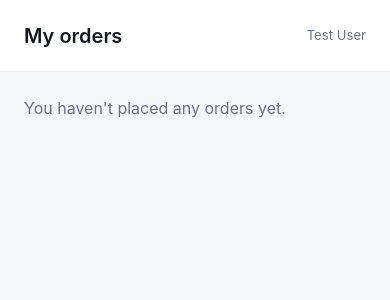
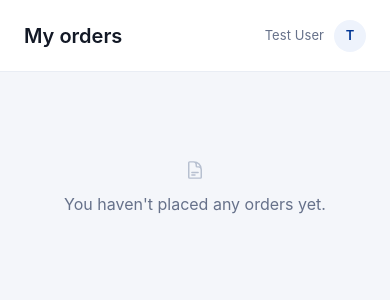
Before and after one commit to RoyalKusi/buyandmarket, a Laravel app: page /dashboard in a window 390 px wide. Shown: the top 300 px of the page. Run offline with Laravel 12, Linux system fonts and the light colour scheme; a user stored in the database is signed in; data comes from the database, SQL or seed files in the repository; data that the repository does not hold is empty; style sheets or scripts are compiled from the project's sources; some libraries are stand-ins or nearby versions; some web fonts are replaced.

Commit message:
Add web social login, dashboard icon pass, and drop mobile Search tab
- Extract SocialAccountResolver shared between the mobile API and new
  web OAuth controllers so account-matching rules never drift
- Add Google/Facebook sign-in via Socialite's redirect flow for the
  web storefront, with guest-gated routes and session regeneration
- Add a centralized <x-icon> Blade component (Heroicons-outline style
  matching the existing cart icon) and apply it across the dashboard
  sidebar, buyer orders/addresses/wishlist pages, and the PDP's
  assistant link
- Remove the mobile bottom nav's Search tab now that a persistent top
  search bar exists; /search remains reachable via push

Co-Authored-By: Claude Sonnet 5 <noreply@anthropic.com>
Claude-Session: https://claude.ai/code/session_014wJquLESTkVYgccd2zHXvA

```diff
--- a/config/services.php
+++ b/config/services.php
@@ -62,21 +62,27 @@ return [
         'return_url' => env('PAYNOW_RETURN_URL'),
     ],
 
-    // Mobile social sign-in (App\Http\Controllers\Api\V1\SocialAuthController):
-    // the app performs native Google/Facebook sign-in on-device and sends
-    // the resulting provider access token here to verify and exchange for
-    // a Sanctum token — never a server-side redirect flow, so 'redirect'
-    // is unused but required by Socialite's config shape.
+    // Shared by two sign-in flows using the same Google/Facebook app:
+    // the web's "Continue with Google/Facebook" (App\Http\Controllers\
+    // Auth\SocialLoginController), a real server-redirect OAuth flow,
+    // and the mobile API's (App\Http\Controllers\Api\V1\
+    // SocialAuthController), which never redirects — the app signs in
+    // natively on-device and sends the resulting provider access token
+    // here instead. 'redirect' below is a fallback only; the web
+    // controller always overrides it at call time via Socialite's own
+    // ->redirectUrl(route('social.callback', $provider)), since the
+    // callback URL depends on this app's own domain, not something a
+    // static config value could know in every environment.
     'google' => [
         'client_id' => env('GOOGLE_CLIENT_ID'),
         'client_secret' => env('GOOGLE_CLIENT_SECRET'),
-        'redirect' => env('GOOGLE_REDIRECT_URI', '/'),
+        'redirect' => env('GOOGLE_REDIRECT_URI', '/auth/google/callback'),
     ],
 
     'facebook' => [
         'client_id' => env('FACEBOOK_CLIENT_ID'),
         'client_secret' => env('FACEBOOK_CLIENT_SECRET'),
-        'redirect' => env('FACEBOOK_REDIRECT_URI', '/'),
+        'redirect' => env('FACEBOOK_REDIRECT_URI', '/auth/facebook/callback'),
     ],
 
     // TDD §5/§8.4: the AI platform layer's provider boundary
--- a/resources/views/auth/login.blade.php
+++ b/resources/views/auth/login.blade.php
@@ -40,4 +40,6 @@
         New to BuyAndMarket?
         <a href="{{ route('register') }}" class="text-blue-600 hover:underline">Create an account</a>
     </p>
+
+    <x-social-login-buttons />
 </x-layouts.guest>
--- a/resources/views/auth/register.blade.php
+++ b/resources/views/auth/register.blade.php
@@ -52,4 +52,6 @@
         Already have an account?
         <a href="{{ route('login') }}" class="text-blue-600 hover:underline">Sign in</a>
     </p>
+
+    <x-social-login-buttons />
 </x-layouts.guest>
--- /dev/null
+++ b/resources/views/components/icon.blade.php
@@ -0,0 +1,31 @@
+@props(['name'])
+@php
+    // Heroicons v2 "outline" paths (24x24, stroke-based) — same visual
+    // language as the header's existing cart icon
+    // (livewire/storefront/cart-drawer.blade.php), just centralised here
+    // instead of each caller hand-rolling its own <svg>.
+    $paths = [
+        'orders' => 'M19.5 14.25v-2.625a3.375 3.375 0 0 0-3.375-3.375h-1.5A1.125 1.125 0 0 1 13.5 7.125v-1.5a3.375 3.375 0 0 0-3.375-3.375H8.25m0 12.75h7.5m-7.5 3H12M10.5 2.25H5.625c-.621 0-1.125.504-1.125 1.125v17.25c0 .621.504 1.125 1.125 1.125h12.75c.621 0 1.125-.504 1.125-1.125V11.25a9 9 0 0 0-9-9Z',
+        'map-pin' => 'M15 10.5a3 3 0 1 1-6 0 3 3 0 0 1 6 0Z M19.5 10.5c0 7.142-7.5 11.25-7.5 11.25S4.5 17.642 4.5 10.5a7.5 7.5 0 1 1 15 0Z',
+        'heart' => 'M21 8.25c0-2.485-2.099-4.5-4.688-4.5-1.935 0-3.597 1.126-4.312 2.733-.715-1.607-2.377-2.733-4.313-2.733C5.1 3.75 3 5.765 3 8.25c0 7.22 9 12 9 12s9-4.78 9-12Z',
+        'chat' => 'M20.25 8.511c.884.284 1.5 1.128 1.5 2.097v4.286c0 1.136-.847 2.1-1.98 2.193-.34.027-.68.052-1.02.072v3.091l-3-3c-1.354 0-2.694-.055-4.02-.163a2.115 2.115 0 0 1-.825-.242m9.345-8.334a2.126 2.126 0 0 0-.476-.095 48.64 48.64 0 0 0-8.048 0c-1.131.094-1.976 1.057-1.976 2.192v4.286c0 .837.46 1.58 1.155 1.951m9.345-8.334V6.637c0-1.621-1.152-3.026-2.76-3.235A48.455 48.455 0 0 0 11.25 3c-2.115 0-4.198.137-6.24.402-1.608.209-2.76 1.614-2.76 3.235v6.226c0 1.621 1.152 3.026 2.76 3.235.577.075 1.157.14 1.74.194V21l4.155-4.155',
+        'shield-check' => 'M9 12.75 11.25 15 15 9.75m-3-7.036A11.959 11.959 0 0 1 3.598 6 11.99 11.99 0 0 0 3 9.749c0 5.592 3.824 10.29 9 11.623 5.176-1.332 9-6.03 9-11.622 0-1.31-.21-2.571-.598-3.751h-.152c-3.196 0-6.1-1.248-8.25-3.285Z',
+        'storefront' => 'M13.5 21v-7.5a.75.75 0 0 1 .75-.75h3a.75.75 0 0 1 .75.75V21m-4.5 0H2.36m11.14 0H18m0 0h3.64m-1.39 0V9.349M3.75 21V9.349m0 0a3.001 3.001 0 0 0 3.75-.615A2.993 2.993 0 0 0 9.75 9.75c.896 0 1.7-.393 2.25-1.016a2.993 2.993 0 0 0 2.25 1.016c.896 0 1.7-.393 2.25-1.016a3.001 3.001 0 0 0 3.75.614m-16.5 0a3.004 3.004 0 0 1-.621-4.72L4.773 2.86A1.5 1.5 0 0 1 5.877 2.25h12.246c.44 0 .859.219 1.104.61l1.355 2.246a3.004 3.004 0 0 1-.621 4.72m-16.5 0v.75',
+        'archive-box' => 'M20.25 7.5l-.625 10.632a2.25 2.25 0 0 1-2.247 2.118H6.622a2.25 2.25 0 0 1-2.247-2.118L3.75 7.5M10 11.25h4M3.375 7.5h17.25c.621 0 1.125-.504 1.125-1.125v-1.5c0-.621-.504-1.125-1.125-1.125H3.375c-.621 0-1.125.504-1.125 1.125v1.5c0 .621.504 1.125 1.125 1.125Z',
+        'shopping-bag' => 'M15.75 10.5V6a3.75 3.75 0 1 0-7.5 0v4.5m11.356-1.993l1.263 12c.07.665-.45 1.243-1.119 1.243H4.25a1.125 1.125 0 0 1-1.12-1.243l1.264-12A1.125 1.125 0 0 1 5.513 7.5h12.974c.576 0 1.059.435 1.119 1.007Z',
+        'truck' => 'M8.25 18.75a1.5 1.5 0 0 1-3 0m3 0a1.5 1.5 0 0 0-3 0m3 0h6m-9 0H3.375a1.125 1.125 0 0 1-1.125-1.125V14.25m17.25 4.5a1.5 1.5 0 0 1-3 0m3 0a1.5 1.5 0 0 0-3 0m3 0h1.125c.621 0 1.129-.504 1.09-1.124a17.902 17.902 0 0 0-3.213-9.193 2.056 2.056 0 0 0-1.58-.86H14.25M16.5 18.75h-2.25m0-11.177v-.958c0-.568-.422-1.048-.987-1.106a48.554 48.554 0 0 0-10.026 0 1.106 1.106 0 0 0-.987 1.106v7.635m12-6.677v6.677m0 0h-12',
+        'megaphone' => 'M10.34 15.84c-.688-.06-1.386-.09-2.09-.09H7.5a4.5 4.5 0 1 1 0-9h.75c.704 0 1.402-.03 2.09-.09m0 9.18c.253.962.584 1.892.985 2.783.247.55.067 1.21-.46 1.511l-.657.38c-.552.32-1.265.123-1.539-.46a21.14 21.14 0 0 1-1.32-3.308m2.991-6.936c.252-.962.584-1.892.985-2.783.247-.55.067-1.21-.46-1.512l-.657-.38c-.552-.32-1.265-.12-1.539.46a21.126 21.126 0 0 0-1.32 3.308m8.138-3.447 3.924-1.47c1.18-.44 2.37.44 2.37 1.59v10.6c0 1.15-1.19 2.03-2.37 1.59l-3.924-1.47m0-11.52a7.53 7.53 0 0 1 0 11.52',
+        'check-badge' => 'M9 12.75 11.25 15 15 9.75M21 12a9 9 0 1 1-18 0 9 9 0 0 1 18 0Z',
+        'flag' => 'M3 3v1.5M3 21v-6m0 0 2.77-.693a9 9 0 0 1 6.208.682l.108.054a9 9 0 0 0 6.086.71l3.114-.732a48.524 48.524 0 0 1-.005-10.499l-3.11.732a9 9 0 0 1-6.085-.711l-.108-.054a9 9 0 0 0-6.208-.682L3 4.5M3 15V4.5',
+        'star' => 'M11.48 3.499a.562.562 0 0 1 1.04 0l2.125 5.111a.563.563 0 0 0 .475.345l5.518.442c.499.04.701.663.321.988l-4.204 3.602a.563.563 0 0 0-.182.557l1.285 5.385a.562.562 0 0 1-.84.61l-4.725-2.885a.562.562 0 0 0-.586 0L6.982 21.54a.562.562 0 0 1-.84-.61l1.285-5.386a.562.562 0 0 0-.182-.557l-4.204-3.602a.562.562 0 0 1 .321-.988l5.518-.442a.563.563 0 0 0 .475-.345L11.48 3.5Z',
+        'clipboard' => 'M15.666 3.888A2.25 2.25 0 0 0 13.5 2.25h-3a2.25 2.25 0 0 0-2.166 1.638m7.332 0c.055.194.084.4.084.612a.75.75 0 0 1-.75.75H9a.75.75 0 0 1-.75-.75c0-.212.03-.418.084-.612m7.332 0c.646.049 1.288.11 1.927.184 1.1.128 1.907 1.077 1.907 2.185V19.5a2.25 2.25 0 0 1-2.25 2.25H6.75A2.25 2.25 0 0 1 4.5 19.5V6.257c0-1.108.806-2.057 1.907-2.185a48.208 48.208 0 0 1 1.927-.184',
+        'sparkles' => 'M9.813 15.904 9 18.75l-.813-2.846a4.5 4.5 0 0 0-3.09-3.09L2.25 12l2.846-.813a4.5 4.5 0 0 0 3.09-3.09L9 5.25l.813 2.846a4.5 4.5 0 0 0 3.09 3.09L15.75 12l-2.846.813a4.5 4.5 0 0 0-3.09 3.09ZM18.259 8.715 18 9.75l-.259-1.035a3.375 3.375 0 0 0-2.455-2.456L14.25 6l1.036-.259a3.375 3.375 0 0 0 2.455-2.456L18 2.25l.259 1.035a3.375 3.375 0 0 0 2.456 2.456L21.75 6l-1.035.259a3.375 3.375 0 0 0-2.456 2.456Z',
+        'sign-out' => 'M15.75 9V5.25A2.25 2.25 0 0 0 13.5 3h-6a2.25 2.25 0 0 0-2.25 2.25v13.5A2.25 2.25 0 0 0 7.5 21h6a2.25 2.25 0 0 0 2.25-2.25V15M12 9l3 3m0 0-3 3m3-3H3',
+        'plus-circle' => 'M12 9v6m3-3H9m12 0a9 9 0 1 1-18 0 9 9 0 0 1 18 0Z',
+        'trash' => 'm14.74 9-.346 9m-4.788 0L9.26 9m9.968-3.21c.342.052.682.107 1.022.166m-1.022-.165L18.16 19.673a2.25 2.25 0 0 1-2.244 2.077H8.084a2.25 2.25 0 0 1-2.244-2.077L4.772 5.79m14.456 0a48.108 48.108 0 0 0-3.478-.397m-12 .562c.34-.059.68-.114 1.022-.165m0 0a48.11 48.11 0 0 1 3.478-.397m7.5 0v-.916c0-1.18-.91-2.164-2.09-2.201a51.964 51.964 0 0 0-3.32 0c-1.18.037-2.09 1.022-2.09 2.201v.916m7.5 0a48.667 48.667 0 0 0-7.5 0',
+        'chevron-right' => 'M8.25 4.5l7.5 7.5-7.5 7.5',
+    ];
+@endphp
+<svg xmlns="http://www.w3.org/2000/svg" fill="none" viewBox="0 0 24 24" stroke-width="1.75" stroke="currentColor" {{ $attributes->merge(['class' => 'w-5 h-5']) }} aria-hidden="true">
+    <path stroke-linecap="round" stroke-linejoin="round" d="{{ $paths[$name] ?? '' }}" />
+</svg>
--- a/resources/views/components/layouts/dashboard.blade.php
+++ b/resources/views/components/layouts/dashboard.blade.php
@@ -27,62 +27,67 @@
             <nav class="flex-1 px-3 py-4 space-y-6 text-body-md">
                 <div>
                     <p class="px-3 text-caption uppercase tracking-wide text-slate-400 mb-2">My account</p>
-                    <a href="{{ route('dashboard') }}" class="block rounded-sm px-3 py-2 {{ $active === 'buyer' ? 'bg-blue-50 text-blue-600' : 'text-slate-600 hover:bg-slate-50' }}">Orders</a>
-                    <a href="{{ route('dashboard.addresses') }}" class="block rounded-sm px-3 py-2 {{ $active === 'addresses' ? 'bg-blue-50 text-blue-600' : 'text-slate-600 hover:bg-slate-50' }}">Addresses</a>
-                    <a href="{{ route('dashboard.wishlist') }}" class="block rounded-sm px-3 py-2 {{ $active === 'wishlist' ? 'bg-blue-50 text-blue-600' : 'text-slate-600 hover:bg-slate-50' }}">Wishlist</a>
-                    <a href="{{ route('dashboard.assistant') }}" class="block rounded-sm px-3 py-2 {{ $active === 'assistant' ? 'bg-blue-50 text-blue-600' : 'text-slate-600 hover:bg-slate-50' }}">Ask BM Assistant</a>
-                    <a href="{{ route('dashboard.security') }}" class="block rounded-sm px-3 py-2 {{ $active === 'security' ? 'bg-blue-50 text-blue-600' : 'text-slate-600 hover:bg-slate-50' }}">Security</a>
+                    <a href="{{ route('dashboard') }}" class="flex items-center gap-2.5 rounded-sm px-3 py-2 {{ $active === 'buyer' ? 'bg-blue-50 text-blue-600' : 'text-slate-600 hover:bg-slate-50' }}"><x-icon name="orders" class="w-5 h-5 shrink-0" />Orders</a>
+                    <a href="{{ route('dashboard.addresses') }}" class="flex items-center gap-2.5 rounded-sm px-3 py-2 {{ $active === 'addresses' ? 'bg-blue-50 text-blue-600' : 'text-slate-600 hover:bg-slate-50' }}"><x-icon name="map-pin" class="w-5 h-5 shrink-0" />Addresses</a>
+                    <a href="{{ route('dashboard.wishlist') }}" class="flex items-center gap-2.5 rounded-sm px-3 py-2 {{ $active === 'wishlist' ? 'bg-blue-50 text-blue-600' : 'text-slate-600 hover:bg-slate-50' }}"><x-icon name="heart" class="w-5 h-5 shrink-0" />Wishlist</a>
+                    <a href="{{ route('dashboard.assistant') }}" class="flex items-center gap-2.5 rounded-sm px-3 py-2 {{ $active === 'assistant' ? 'bg-blue-50 text-blue-600' : 'text-slate-600 hover:bg-slate-50' }}"><x-icon name="chat" class="w-5 h-5 shrink-0" />Ask BM Assistant</a>
+                    <a href="{{ route('dashboard.security') }}" class="flex items-center gap-2.5 rounded-sm px-3 py-2 {{ $active === 'security' ? 'bg-blue-50 text-blue-600' : 'text-slate-600 hover:bg-slate-50' }}"><x-icon name="shield-check" class="w-5 h-5 shrink-0" />Security</a>
                 </div>
 
                 @if ($user?->seller)
                     <div>
                         <p class="px-3 text-caption uppercase tracking-wide text-slate-400 mb-2">Seller</p>
-                        <a href="{{ route('seller.dashboard.index') }}" class="block rounded-sm px-3 py-2 {{ $active === 'seller.overview' ? 'bg-blue-50 text-blue-600' : 'text-slate-600 hover:bg-slate-50' }}">Overview</a>
-                        <a href="{{ route('seller.dashboard.products') }}" class="block rounded-sm px-3 py-2 {{ $active === 'seller.products' ? 'bg-blue-50 text-blue-600' : 'text-slate-600 hover:bg-slate-50' }}">Products</a>
-                        <a href="{{ route('seller.dashboard.orders') }}" class="block rounded-sm px-3 py-2 {{ $active === 'seller.orders' ? 'bg-blue-50 text-blue-600' : 'text-slate-600 hover:bg-slate-50' }}">Orders</a>
-                        <a href="{{ route('seller.dashboard.delivery') }}" class="block rounded-sm px-3 py-2 {{ $active === 'seller.delivery' ? 'bg-blue-50 text-blue-600' : 'text-slate-600 hover:bg-slate-50' }}">Delivery</a>
-                        <a href="{{ route('seller.dashboard.sponsored-campaigns') }}" class="block rounded-sm px-3 py-2 {{ $active === 'seller.sponsored' ? 'bg-blue-50 text-blue-600' : 'text-slate-600 hover:bg-slate-50' }}">Sponsored campaigns</a>
+                        <a href="{{ route('seller.dashboard.index') }}" class="flex items-center gap-2.5 rounded-sm px-3 py-2 {{ $active === 'seller.overview' ? 'bg-blue-50 text-blue-600' : 'text-slate-600 hover:bg-slate-50' }}"><x-icon name="storefront" class="w-5 h-5 shrink-0" />Overview</a>
+                        <a href="{{ route('seller.dashboard.products') }}" class="flex items-center gap-2.5 rounded-sm px-3 py-2 {{ $active === 'seller.products' ? 'bg-blue-50 text-blue-600' : 'text-slate-600 hover:bg-slate-50' }}"><x-icon name="archive-box" class="w-5 h-5 shrink-0" />Products</a>
+                        <a href="{{ route('seller.dashboard.orders') }}" class="flex items-center gap-2.5 rounded-sm px-3 py-2 {{ $active === 'seller.orders' ? 'bg-blue-50 text-blue-600' : 'text-slate-600 hover:bg-slate-50' }}"><x-icon name="shopping-bag" class="w-5 h-5 shrink-0" />Orders</a>
+                        <a href="{{ route('seller.dashboard.delivery') }}" class="flex items-center gap-2.5 rounded-sm px-3 py-2 {{ $active === 'seller.delivery' ? 'bg-blue-50 text-blue-600' : 'text-slate-600 hover:bg-slate-50' }}"><x-icon name="truck" class="w-5 h-5 shrink-0" />Delivery</a>
+                        <a href="{{ route('seller.dashboard.sponsored-campaigns') }}" class="flex items-center gap-2.5 rounded-sm px-3 py-2 {{ $active === 'seller.sponsored' ? 'bg-blue-50 text-blue-600' : 'text-slate-600 hover:bg-slate-50' }}"><x-icon name="megaphone" class="w-5 h-5 shrink-0" />Sponsored campaigns</a>
                     </div>
                 @else
                     <div>
-                        <a href="{{ route('dashboard.become-seller') }}" class="block rounded-sm px-3 py-2 {{ $active === 'become-seller' ? 'bg-blue-50 text-blue-600' : 'text-slate-600 hover:bg-slate-50' }}">Become a seller</a>
+                        <a href="{{ route('dashboard.become-seller') }}" class="flex items-center gap-2.5 rounded-sm px-3 py-2 {{ $active === 'become-seller' ? 'bg-blue-50 text-blue-600' : 'text-slate-600 hover:bg-slate-50' }}"><x-icon name="plus-circle" class="w-5 h-5 shrink-0" />Become a seller</a>
                     </div>
                 @endif
 
                 @if ($user?->shipper)
                     <div>
                         <p class="px-3 text-caption uppercase tracking-wide text-slate-400 mb-2">Shipper</p>
-                        <a href="{{ route('shipper.dashboard.index') }}" class="block rounded-sm px-3 py-2 {{ $active === 'shipper' ? 'bg-blue-50 text-blue-600' : 'text-slate-600 hover:bg-slate-50' }}">Deliveries</a>
+                        <a href="{{ route('shipper.dashboard.index') }}" class="flex items-center gap-2.5 rounded-sm px-3 py-2 {{ $active === 'shipper' ? 'bg-blue-50 text-blue-600' : 'text-slate-600 hover:bg-slate-50' }}"><x-icon name="truck" class="w-5 h-5 shrink-0" />Deliveries</a>
                     </div>
                 @else
                     <div>
-                        <a href="{{ route('dashboard.become-shipper') }}" class="block rounded-sm px-3 py-2 {{ $active === 'become-shipper' ? 'bg-blue-50 text-blue-600' : 'text-slate-600 hover:bg-slate-50' }}">Become a shipper</a>
+                        <a href="{{ route('dashboard.become-shipper') }}" class="flex items-center gap-2.5 rounded-sm px-3 py-2 {{ $active === 'become-shipper' ? 'bg-blue-50 text-blue-600' : 'text-slate-600 hover:bg-slate-50' }}"><x-icon name="plus-circle" class="w-5 h-5 shrink-0" />Become a shipper</a>
                     </div>
                 @endif
 
                 @if ($user?->hasRole('admin'))
                     <div>
                         <p class="px-3 text-caption uppercase tracking-wide text-slate-400 mb-2">Admin</p>
-                        <a href="{{ route('admin.dashboard.sellers') }}" class="block rounded-sm px-3 py-2 {{ $active === 'admin.sellers' ? 'bg-blue-50 text-blue-600' : 'text-slate-600 hover:bg-slate-50' }}">Seller approvals</a>
-                        <a href="{{ route('admin.dashboard.products') }}" class="block rounded-sm px-3 py-2 {{ $active === 'admin.products' ? 'bg-blue-50 text-blue-600' : 'text-slate-600 hover:bg-slate-50' }}">Product moderation</a>
-                        <a href="{{ route('admin.dashboard.reviews') }}" class="block rounded-sm px-3 py-2 {{ $active === 'admin.reviews' ? 'bg-blue-50 text-blue-600' : 'text-slate-600 hover:bg-slate-50' }}">Reviews</a>
-                        <a href="{{ route('admin.dashboard.sponsored-campaigns') }}" class="block rounded-sm px-3 py-2 {{ $active === 'admin.sponsored' ? 'bg-blue-50 text-blue-600' : 'text-slate-600 hover:bg-slate-50' }}">Sponsored campaigns</a>
-                        <a href="{{ route('admin.dashboard.audit-log') }}" class="block rounded-sm px-3 py-2 {{ $active === 'admin.audit' ? 'bg-blue-50 text-blue-600' : 'text-slate-600 hover:bg-slate-50' }}">Audit log</a>
-                        <a href="{{ route('admin.dashboard.ai-monitoring') }}" class="block rounded-sm px-3 py-2 {{ $active === 'admin.ai' ? 'bg-blue-50 text-blue-600' : 'text-slate-600 hover:bg-slate-50' }}">AI monitoring</a>
+                        <a href="{{ route('admin.dashboard.sellers') }}" class="flex items-center gap-2.5 rounded-sm px-3 py-2 {{ $active === 'admin.sellers' ? 'bg-blue-50 text-blue-600' : 'text-slate-600 hover:bg-slate-50' }}"><x-icon name="check-badge" class="w-5 h-5 shrink-0" />Seller approvals</a>
+                        <a href="{{ route('admin.dashboard.products') }}" class="flex items-center gap-2.5 rounded-sm px-3 py-2 {{ $active === 'admin.products' ? 'bg-blue-50 text-blue-600' : 'text-slate-600 hover:bg-slate-50' }}"><x-icon name="flag" class="w-5 h-5 shrink-0" />Product moderation</a>
+                        <a href="{{ route('admin.dashboard.reviews') }}" class="flex items-center gap-2.5 rounded-sm px-3 py-2 {{ $active === 'admin.reviews' ? 'bg-blue-50 text-blue-600' : 'text-slate-600 hover:bg-slate-50' }}"><x-icon name="star" class="w-5 h-5 shrink-0" />Reviews</a>
+                        <a href="{{ route('admin.dashboard.sponsored-campaigns') }}" class="flex items-center gap-2.5 rounded-sm px-3 py-2 {{ $active === 'admin.sponsored' ? 'bg-blue-50 text-blue-600' : 'text-slate-600 hover:bg-slate-50' }}"><x-icon name="megaphone" class="w-5 h-5 shrink-0" />Sponsored campaigns</a>
+                        <a href="{{ route('admin.dashboard.audit-log') }}" class="flex items-center gap-2.5 rounded-sm px-3 py-2 {{ $active === 'admin.audit' ? 'bg-blue-50 text-blue-600' : 'text-slate-600 hover:bg-slate-50' }}"><x-icon name="clipboard" class="w-5 h-5 shrink-0" />Audit log</a>
+                        <a href="{{ route('admin.dashboard.ai-monitoring') }}" class="flex items-center gap-2.5 rounded-sm px-3 py-2 {{ $active === 'admin.ai' ? 'bg-blue-50 text-blue-600' : 'text-slate-600 hover:bg-slate-50' }}"><x-icon name="sparkles" class="w-5 h-5 shrink-0" />AI monitoring</a>
                     </div>
                 @endif
             </nav>
 
             <form method="POST" action="{{ route('logout') }}" class="p-3 border-t border-slate-100">
                 @csrf
-                <button type="submit" class="w-full text-left rounded-sm px-3 py-2 text-body-md text-slate-600 hover:bg-slate-50">Sign out</button>
+                <button type="submit" class="w-full flex items-center gap-2.5 rounded-sm px-3 py-2 text-body-md text-slate-600 hover:bg-slate-50"><x-icon name="sign-out" class="w-5 h-5 shrink-0" />Sign out</button>
             </form>
         </aside>
 
         <div class="flex-1 min-w-0">
             <header class="h-[72px] bg-slate-0 border-b border-slate-100 flex items-center justify-between px-6">
                 <h1 class="text-heading-md font-display text-slate-900">{{ $title }}</h1>
-                <span class="text-body-sm text-slate-500">{{ $user?->name }}</span>
+                <div class="flex items-center gap-2.5">
+                    <span class="text-body-sm text-slate-500">{{ $user?->name }}</span>
+                    <span class="w-8 h-8 rounded-full bg-blue-50 text-blue-600 text-body-sm font-semibold flex items-center justify-center" aria-hidden="true">
+                        {{ Str::of($user?->name ?? '?')->substr(0, 1)->upper() }}
+                    </span>
+                </div>
             </header>
 
             <main class="p-6">
--- a/resources/views/dashboard/buyer/orders.blade.php
+++ b/resources/views/dashboard/buyer/orders.blade.php
@@ -1,6 +1,9 @@
 <x-layouts.dashboard title="My orders" active="buyer">
     @if ($orders->isEmpty())
-        <p class="text-body-lg text-slate-500">You haven't placed any orders yet.</p>
+        <div class="text-center py-16">
+            <x-icon name="orders" class="w-12 h-12 mx-auto text-slate-300" />
+            <p class="mt-3 text-body-lg text-slate-500">You haven't placed any orders yet.</p>
+        </div>
     @else
         <div class="bg-slate-0 border border-slate-100 rounded-md overflow-hidden">
             <table class="w-full text-body-md">
@@ -23,7 +26,7 @@
                             </td>
                             <td class="px-4 py-3 text-right tabular-nums">${{ number_format((float) $order->total, 2) }}</td>
                             <td class="px-4 py-3 text-right">
-                                <a href="{{ route('dashboard.orders.show', $order) }}" class="text-blue-600 hover:underline">View</a>
+                                <a href="{{ route('dashboard.orders.show', $order) }}" class="inline-flex items-center gap-1 text-blue-600 hover:underline">View<x-icon name="chevron-right" class="w-4 h-4" /></a>
                             </td>
                         </tr>
                     @endforeach
--- a/resources/views/storefront/product.blade.php
+++ b/resources/views/storefront/product.blade.php
@@ -74,7 +74,8 @@
                      context (App\Services\Ai\AssistantService already
                      accepts context_type/context_id, wired end to end
                      here for the first time). --}}
-                <a href="{{ route('dashboard.assistant', ['product' => $product->id]) }}" class="mt-3 block text-center text-body-sm text-blue-600 hover:underline">
+                <a href="{{ route('dashboard.assistant', ['product' => $product->id]) }}" class="mt-3 flex items-center justify-center gap-1.5 text-body-sm text-blue-600 hover:underline">
+                    <x-icon name="chat" class="w-4 h-4" />
                     Ask BM Assistant about this product
                 </a>
             </div>
--- a/routes/web.php
+++ b/routes/web.php
@@ -1,5 +1,6 @@
 <?php
 
+use App\Http\Controllers\Auth\SocialLoginController;
 use App\Http\Controllers\Dashboard\AdminController;
 use App\Http\Controllers\Dashboard\BuyerController;
 use App\Http\Controllers\Dashboard\SellerController;
@@ -14,6 +15,21 @@ use App\Http\Controllers\Storefront\ReviewController;
 use App\Http\Controllers\Storefront\SearchController;
 use App\Http\Controllers\Storefront\StoreController;
 use Illuminate\Support\Facades\Route;
+
+// "Continue with Google/Facebook" on the login/register views
+// (Fortify::loginView/registerView, FortifyServiceProvider) — the
+// server-redirect OAuth flow, sharing App\Services\
+// SocialAccountResolver's find-or-create logic with the mobile API's
+// token-based equivalent (Api\V1\SocialAuthController). Guest-only,
+// like Fortify's own login/register routes.
+Route::middleware('guest')->group(function () {
+    Route::get('/auth/{provider}/redirect', [SocialLoginController::class, 'redirect'])
+        ->whereIn('provider', ['google', 'facebook'])
+        ->name('social.redirect');
+    Route::get('/auth/{provider}/callback', [SocialLoginController::class, 'callback'])
+        ->whereIn('provider', ['google', 'facebook'])
+        ->name('social.callback');
+});
 
 // Design System §6.1-6.5: the buyer-facing storefront. Named
 // storefront.* throughout so a future dashboard/admin web surface never
```
Also changed, not shown: app/Http/Controllers/Api/V1/SocialAuthController.php (+9 -58 lines), app/Http/Controllers/Auth/SocialLoginController.php (added, +63 -0 lines), app/Services/SocialAccountResolver.php (added, +73 -0 lines), resources/views/components/social-login-buttons.blade.php (added, +33 -0 lines), resources/views/dashboard/buyer/addresses.blade.php (+9 -3 lines), resources/views/dashboard/buyer/wishlist.blade.php (+5 -2 lines), tests/Feature/Auth/SocialLoginTest.php (added, +110 -0 lines), CHANGELOG.md, 2 other files.
